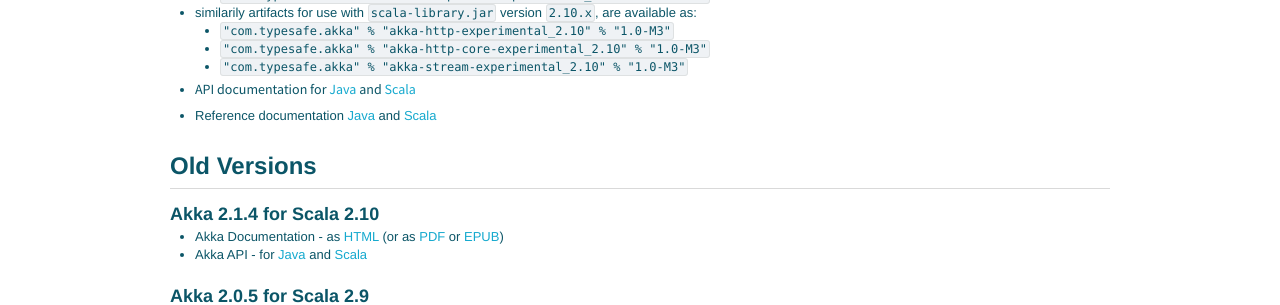
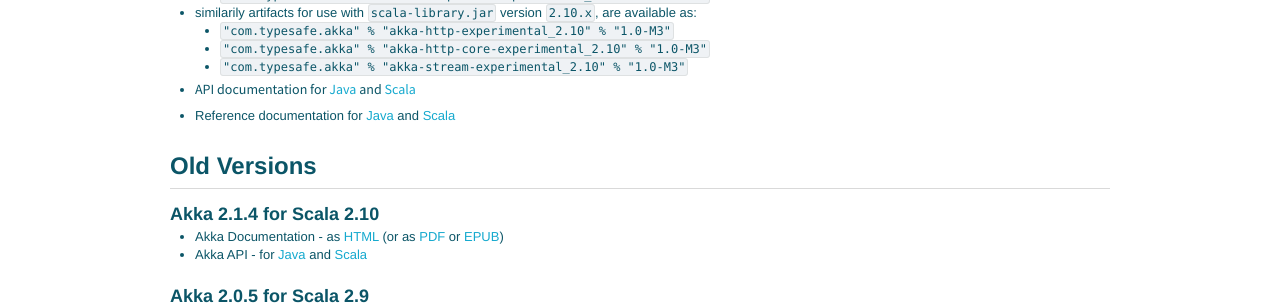
Before and after one commit to raboof/akka.github.com, a Jekyll site: the page built from docs/index.md, in a window 1280 px wide. Shown: the part 893-1198 px from the top of the page. Built offline with Jekyll 4.4.1, drawn with Linux system fonts in a browser that asks for light colours.

Commit message:
added missing "for"

```diff
--- a/docs/index.md
+++ b/docs/index.md
@@ -53,7 +53,7 @@
 
 * API documentation for [Java](http://doc.akka.io/japi/akka-stream-and-http-experimental/1.0-M3/) and [Scala](http://doc.akka.io/api/akka-stream-and-http-experimental/1.0-M3/)
 
-* Reference documentation [Java](http://doc.akka.io/docs/akka-stream-and-http-experimental/1.0-M3/java.html) and [Scala](http://doc.akka.io/docs/akka-stream-and-http-experimental/1.0-M3/scala.html)
+* Reference documentation for [Java](http://doc.akka.io/docs/akka-stream-and-http-experimental/1.0-M3/java.html) and [Scala](http://doc.akka.io/docs/akka-stream-and-http-experimental/1.0-M3/scala.html)
 
 ## Old Versions
 
```
